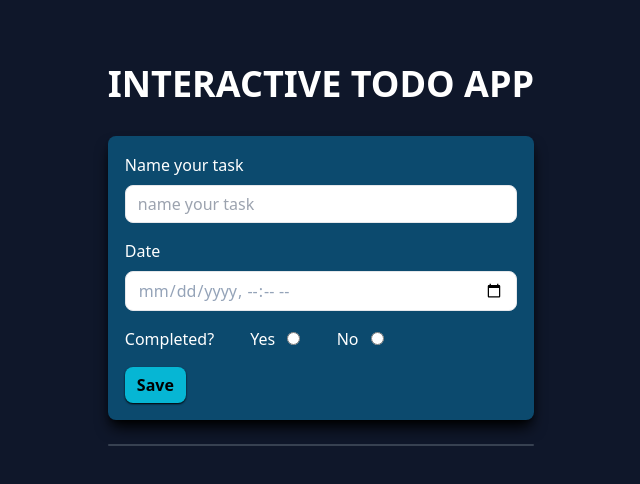
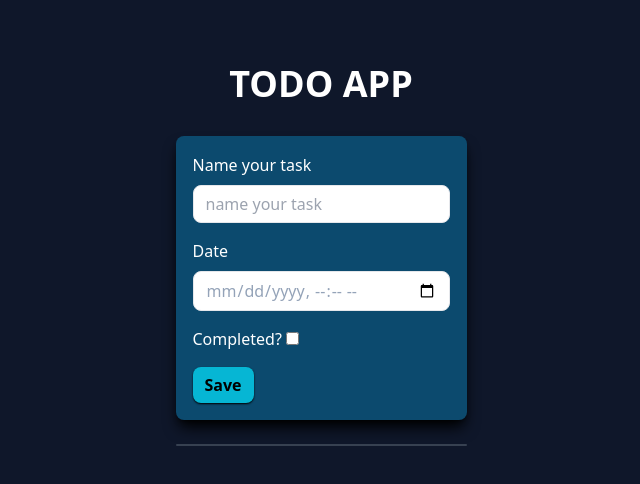
Before and after one commit to hirwajeaneric/Todo-App-Zatec-BootCamp, a plain HTML site: page index.html in a window 1280 px wide. Shown: the whole page, without its empty margins (335-975 px from the left). Drawn offline with nearby package versions, Linux system fonts and the light colour scheme.

Commit message:
Update index.html

```diff
--- a/index.html
+++ b/index.html
@@ -10,7 +10,7 @@
   </head>
   <body class="the-body box-border flex items-center flex-col bg-slate-900 ml-8 mx-auto mt-8 mb-8">
     <div class="main-container">
-      <h1 class="text-4xl font-bold text-white mt-8">INTERACTIVE TODO APP</h1>
+      <h1 class="text-4xl font-bold text-white mt-8 text-center">TODO APP</h1>
 
       <div class="input-fields w-full bg-sky-900 max-w-md border rounded-lg border-transparent mt-8 shadow-lg shadow-black">
         <form>
@@ -26,10 +26,7 @@
           </div>
           <div class="form-inputs m-4">
             <label for="completed" class="text-white">Completed?</label>
-            <label for="yes" class="ml-8 mr-2 text-white">Yes</label>
-            <input type="radio" name="completed" id="yes" value="1">
-            <label for="no" class="ml-8 mr-2 text-white">No</label>
-            <input type="radio" name="completed" id="no" value="2">
+            <input type="checkbox" name="completed" id="yes" value="1">
           </div>
           <button type="button" id="save"
           class="save-button block m-4 px-3 py-1.5 text-black bg-cyan-500 hover:bg-cyan-600 font-bold border border-none rounded-lg focus:bg-cyan-700 shadow-sm shadow-black">Save</button>
```
